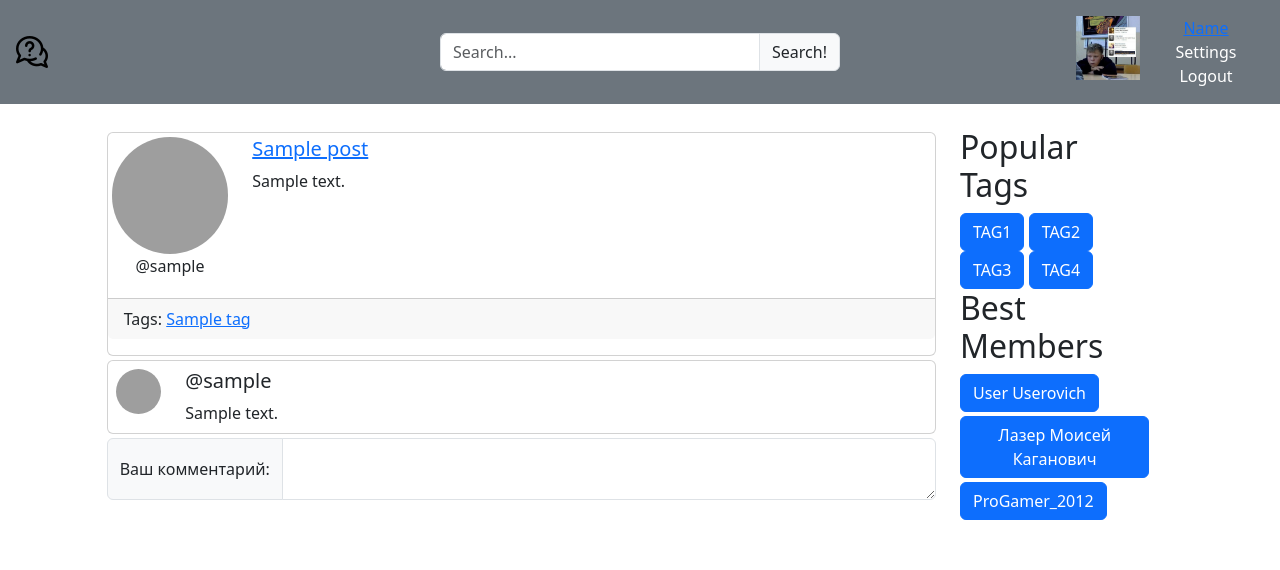
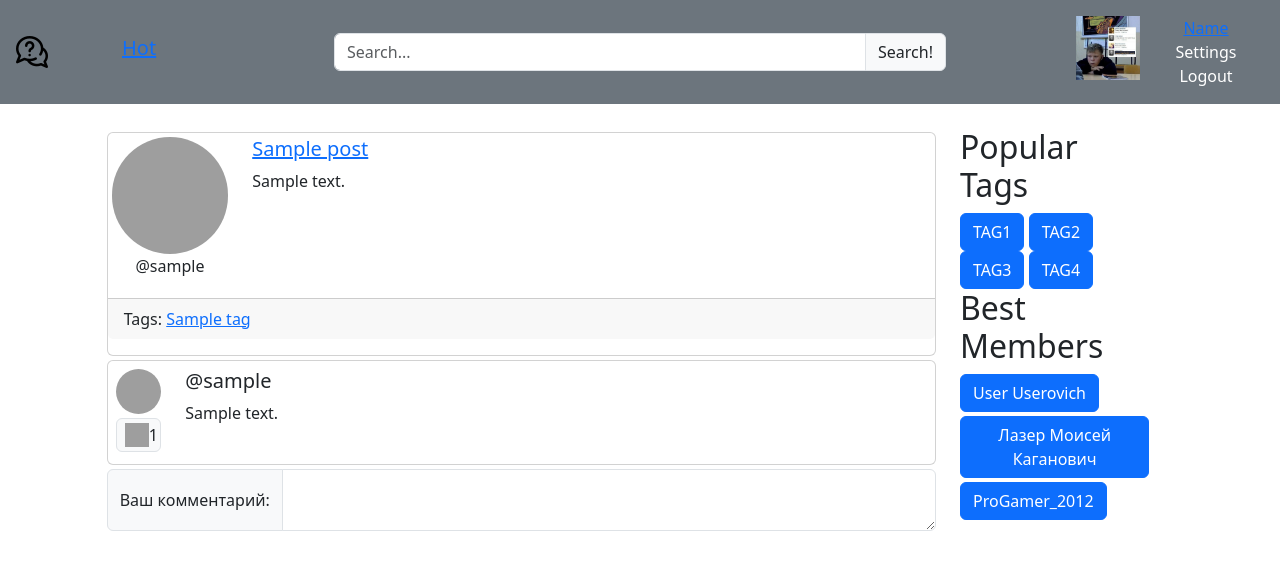
Before and after one commit to SH1SH4/AskSH1SH4-TP_WEB, a Django app: page /question/1/ in a window 1280 px wide. Shown: the top 570 px of the page. Run offline with Django 5.2, Linux system fonts and the light colour scheme; tables that the repository leaves empty hold one stand-in row (values such as "Sample post"); parts of the project's set-up code (start-up, migrations or seed data) failed here and were passed over; some libraries are stand-ins or nearby versions; grey boxes are pictures that could not be loaded.

Commit message:
Сделал таблицу LikeComment, вывод комментариев в порядке самых залайканных

```diff
--- a/main/admin.py
+++ b/main/admin.py
@@ -14,6 +14,11 @@ class UserAdmin(admin.ModelAdmin):
     pass
 
 
+@admin.register(LikeComment)
+class UserAdmin(admin.ModelAdmin):
+    pass
+
+
 @admin.register(Comment)
 class UserAdmin(admin.ModelAdmin):
     pass
--- a/main/models.py
+++ b/main/models.py
@@ -1,6 +1,7 @@
 from django.db import models
 from django.contrib.auth.models import AbstractUser
 from datetime import datetime
+from django.db.models import Count
 
 
 def user_directory_path(instance, filename):
@@ -18,6 +19,9 @@ class PostManager(models.Manager):
     def get_one(self, pk):
         return self.get(id=pk)
 
+    def get_hot(self):
+        return self.annotate(comment_count=Count('comment')).order_by('-comment_count')
+
 
 class TagManager(models.Manager):
 
@@ -28,11 +32,23 @@ class TagManager(models.Manager):
         return self.all()
 
 
+class CommentManager(models.Manager):
+    def get_one(self, pk):
+        return self.get(id=pk)
+
+    def get_all(self):
+        return self.all()
+
+    def get_most_liked(self, pk):
+        return self.filter(post__id=pk).annotate(comment_count=Count('likecomment')).order_by('-comment_count')
+
+
 class User(AbstractUser):
     ava = models.ImageField(upload_to=user_directory_path, default='static/avatar/default.jpg')
 
     def __str__(self):
         return f'{self.id}.{self.username}'
+
 
 class Tag(models.Model):
     title = models.CharField(max_length=50)
@@ -56,14 +72,6 @@ class Post(models.Model):
         return f'{self.id} {self.title}'
 
 
-# class PostTags(models.Model):
-#     tag = models.ForeignKey(Tag, on_delete=models.CASCADE)
-#     post = models.ForeignKey(Post, on_delete=models.CASCADE)
-#
-#     def __str__(self):
-#         return self.post.title + ': ' + self.tag.title
-
-
 class Comment(models.Model):
     author = models.ForeignKey(User, on_delete=models.CASCADE)
     post = models.ForeignKey(Post, on_delete=models.CASCADE, to_field='id')
@@ -71,17 +79,18 @@ class Comment(models.Model):
     text = models.TextField()
     date = models.DateTimeField(default=datetime.now())
 
+    objects = CommentManager()
+
     def __str__(self):
         return f'{self.id} - {self.author.username}: {self.text}'
 
 
 class LikeComment(models.Model):
-    author = models.ForeignKey(User, on_delete=models.CASCADE)
-    post = models.ForeignKey(Post, on_delete=models.CASCADE, to_field='id')
+    user = models.ForeignKey(User, on_delete=models.CASCADE)
+    comment = models.ForeignKey(Comment, on_delete=models.CASCADE)
 
     class Meta:
-        unique_together = ('author', 'post',)
-
+        unique_together = ('user', 'comment')
 
 
 class PostLikes(models.Model):
--- a/main/urls.py
+++ b/main/urls.py
@@ -9,5 +9,6 @@ urlpatterns = [
     path('tag/<int:pk>/', views.tags_questions, name='tags_questions'),
     path('settings', views.settings, name='settings'),
     path('login', views.login, name='login'),
-    path('register', views.register, name='register')
+    path('register', views.register, name='register'),
+    path('hot/<int:pk>', views.hot, name="hot")
 ]
--- a/main/views.py
+++ b/main/views.py
@@ -20,6 +20,21 @@ def index(request):
     return render(request, 'main/index.html', context=context)
 
 
+def hot(request, pk):
+    page_number = request.GET.get('page')
+    posts = Post.objects.get_hot()
+    paginator = Paginator(posts, 10)
+    page_obj = paginator.get_page(page_number)
+
+    last_page = paginator.page_range[-1]
+
+    context = {
+        'posts': page_obj,
+        'last_page': last_page
+    }
+    return render(request, 'main/hot.html', context=context)
+
+
 def ask(request):
     return render(request, 'main/ask.html')
 
@@ -27,7 +42,7 @@ def ask(request):
 def question(request, pk):
     context = {
         'post': Post.objects.get_one(pk),
-        'comments': Comment.objects.filter(post__id=pk).all(),
+        'comments': Comment.objects.get_most_liked(pk),
     }
     return render(request, 'main/question.html', context)
 
--- a/templates/main/main.html
+++ b/templates/main/main.html
@@ -13,18 +13,22 @@
 
 <header class="p-3 bg-secondary text-white w-100">
     <!--    <div class="container">-->
-    <div class="d-flex row flex-wrap align-items-center justify-content-between">
-        <a href="/" class="col-2 d-flex align-items-center text-white text-decoration-none">
-            <img class="bi me-2" width="32" height="32" role="img" src="{% static 'images/communication.png'%}">
-            </img>
+    <div class="d-flex row flex-wrap align-items-center">
+        <a class="col-1 d-flex align-items-center text-white text-decoration-none" href="{% url 'index' %}">
+                <img width="32" height="32" role="img"
+                     src="{% static 'images/communication.png'%}">
         </a>
-
-        <div class="col-4">
+        <a href="{% url 'hot' 1 %}" class="col-1">
+            <h5>Hot</h5>
+        </a>
+        <div class="col-1"></div>
+        <div class="col-6">
             <div class="input-group">
                 <input type="text" class="form-control" placeholder="Search...">
                 <span class="input-group-text" id="basic-addon2">Search!</span>
             </div>
         </div>
+        <div class="col-1"></div>
 
         <div class="col-2 d-flex">
             <a href="/" class=" d-flex text-white text-decoration-none">
@@ -32,7 +36,7 @@
             </a>
             <div class="container">
                 <div class="row">
-                        <a class="text-center">Name</a>
+                    <a class="text-center">Name</a>
                 </div>
                 <div class="row">
                     <div class="col text-center">
--- a/templates/main/post_pagination.html
+++ b/templates/main/post_pagination.html
@@ -4,11 +4,11 @@
         <li class="page-item"><a class="page-link" href="?page=1">First</a></li>
         {% endif %}
         {% if posts.has_previous %}
-        <li class="page-item"><a class="page-link" href="?page={{ posts.previous_page_number}}"><-</a></li>
+        <li class="page-item"><a class="page-link" href="?page={{ posts.previous_page_number}}">{{ posts.number|add:'-1' }}</a></li>
         {% endif %}
         <li class="page-item"><a class="page-link">{{ posts.number }}</a></li>
         {% if posts.has_next %}
-        <li class="page-item"><a class="page-link" href="?page={{ posts.next_page_number }}">-></a></li>
+        <li class="page-item"><a class="page-link" href="?page={{ posts.next_page_number }}">{{ posts.number|add:'1' }}</a></li>
         {% endif %}
         {% if last_page > posts.number|add:'1' %}
         <li class="page-item"><a class="page-link" href="?page={{ last_page }}">Last</a></li>
--- a/templates/main/question.html
+++ b/templates/main/question.html
@@ -3,17 +3,23 @@
 {% block content %}
 {% include "main/post_card.html" %}
 <div class="card">
-    {% for i in comments %}
+    {% for comment in comments %}
     <div class="row " style="padding: .5rem;">
         <div class="col-1">
             <div class="ratio ratio-1x1">
-                <img src="/{{i.author.ava}}" class="rounded-circle w-100"
+                <img src="/{{comment.author.ava}}" class="rounded-circle w-100"
                      alt="...">
+            </div>
+            <div class="my-1 py-auto">
+                <span class="input-group-text mx-0 px-2 py-1">
+                    <img src="{% static 'images/like.png' %}" width="24" height="24" role="img">
+                    <a>{{ comment.comment_count }}</a>
+                </span>
             </div>
         </div>
         <div class="col">
-            <h5 class="card-title">@{{ i.author.username }}</h5>
-            <p class="card-text">{{ i.text }}</p>
+            <h5 class="card-title">@{{ comment.author.username }}</h5>
+            <p class="card-text">{{ comment.text }}</p>
         </div>
     </div>
     {% endfor %}
```
Also changed, not shown: main/management/commands/fill_db.py (+9 -1 lines), main/management/commands/fill_likes.py (added, +30 -0 lines), templates/main/hot.html (added, +12 -0 lines), main/migrations/0009_createsuperuser.py (deleted).
